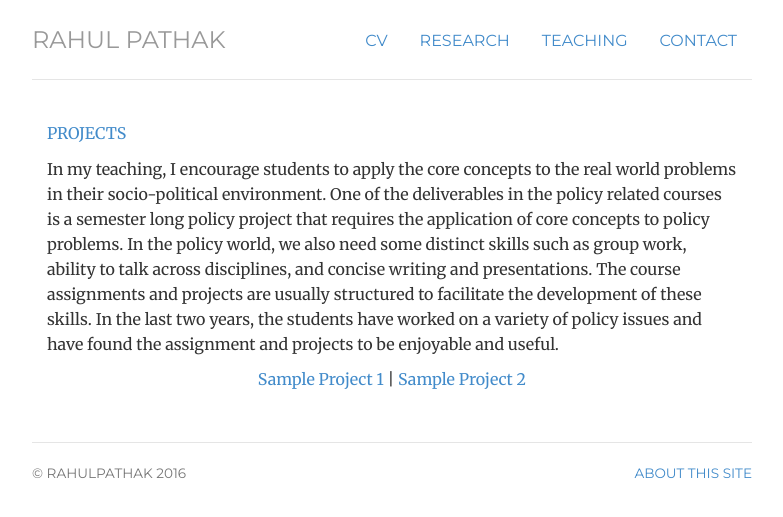
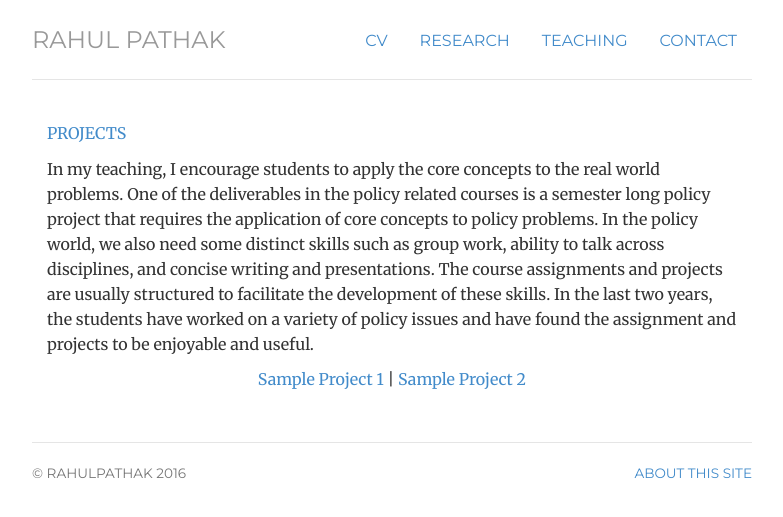
Before and after one commit to pathak-rahul/pathak-rahul.github.io, a Jekyll site: the page built from projects/index.html, in a window 1280 px wide. Shown: the top 517 px of the page, without its empty margins (248-1031 px from the left). Built offline with Jekyll 4.4.1, drawn with Linux system fonts in a browser that asks for light colours.

Commit message:
Update index.html

```diff
--- a/projects/index.html
+++ b/projects/index.html
@@ -15,7 +15,7 @@
 
 	</div>
 	<div itemscope itemtype="http://data-vocabulary.org/Person" class="col-sm-12">
-<p class-"lead"> In my teaching, I encourage students to apply the core concepts to the real world problems in their socio-political environment. One of the deliverables in the policy related courses is a semester long policy project that requires the application of core concepts to policy problems. In the policy world, we also need some distinct skills such as group work, ability to talk across disciplines, and concise writing and presentations. The course assignments and projects are usually structured to facilitate the development of these skills. In the last two years, the students have worked on a variety of policy issues and have found the assignment and projects to be enjoyable and useful.
+<p class-"lead"> In my teaching, I encourage students to apply the core concepts to the real world problems. One of the deliverables in the policy related courses is a semester long policy project that requires the application of core concepts to policy problems. In the policy world, we also need some distinct skills such as group work, ability to talk across disciplines, and concise writing and presentations. The course assignments and projects are usually structured to facilitate the development of these skills. In the last two years, the students have worked on a variety of policy issues and have found the assignment and projects to be enjoyable and useful.
 
 <p class="text-center"> <a href="/files/4061project.pdf"> Sample Project 1 </a> | <a href="/files/8141project.pdf"> Sample Project 2</a>
 
```
